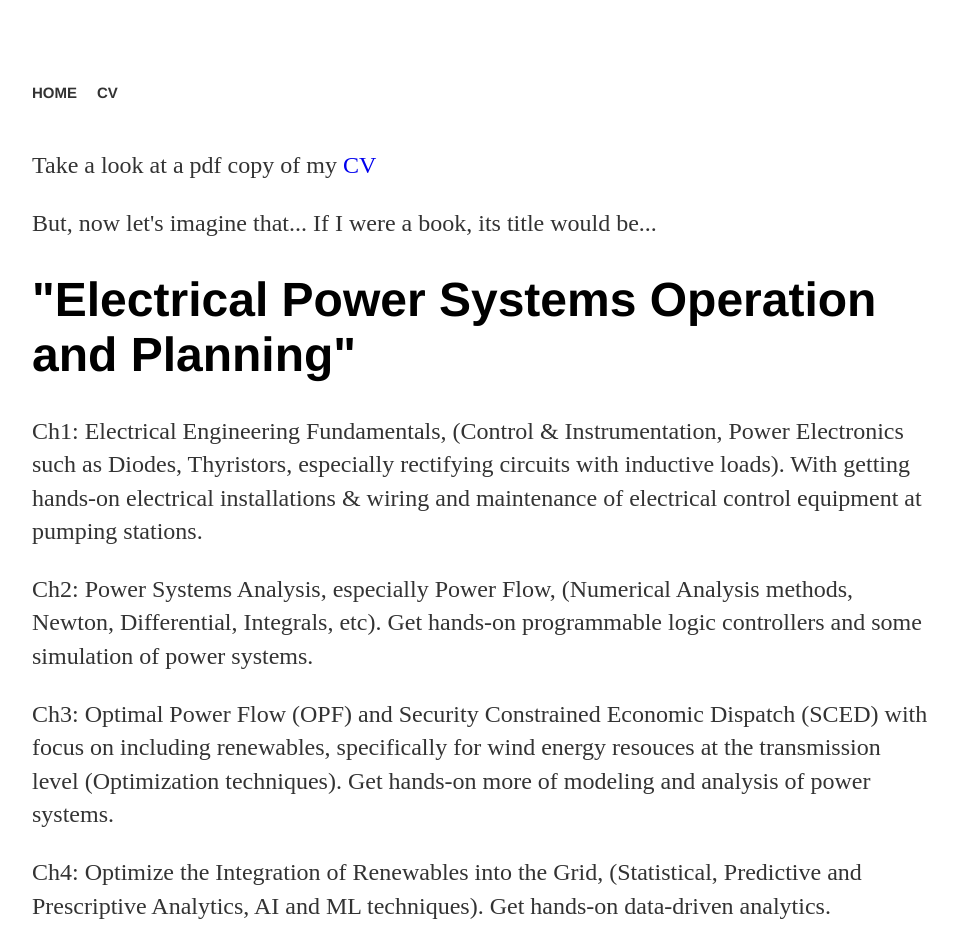
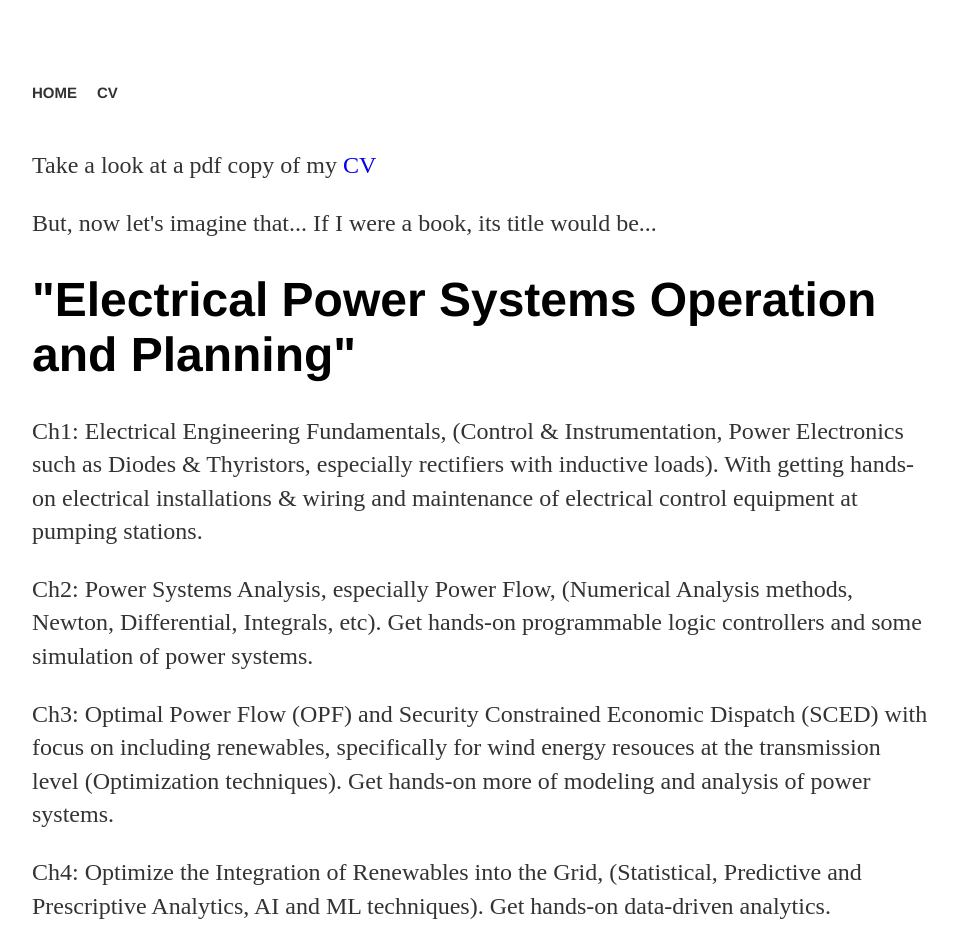
Before and after one commit to MohamedAbuella/MohamedAbuella.github.io, a Jekyll site: the page built from cv/index.html, in a window 1280 px wide. Shown: the top 952 px of the page, without its empty margins (160-1117 px from the left). Built offline with Jekyll 4.4.1, drawn with Linux system fonts in a browser that asks for light colours; nearby versions of some CDN libraries; a script that is not in the unit is left out; comment, search, counter and statistics services are not loaded.

Commit message:
Update index.html

```diff
--- a/cv/index.html
+++ b/cv/index.html
@@ -8,7 +8,7 @@ title: CV
 <p>Take a look at a pdf copy of my <a href="https://github.com/MohamedAbuella/Mohamed-Abuella-Resume/blob/master/Mohamed%20Abuella_Resume.pdf" target="_blank">CV</a>
 
 <p> But, now let's imagine that... If I were a book, its title would be... </p> <h1>"Electrical Power Systems Operation and Planning"</h1>
-<p>Ch1: Electrical Engineering Fundamentals, (Control & Instrumentation, Power Electronics such as Diodes, Thyristors, especially rectifying circuits with inductive loads). With getting hands-on electrical installations & wiring and maintenance of electrical control equipment at pumping stations.</p>
+<p>Ch1: Electrical Engineering Fundamentals, (Control & Instrumentation, Power Electronics such as Diodes & Thyristors, especially rectifiers with inductive loads). With getting hands-on electrical installations & wiring and maintenance of electrical control equipment at pumping stations.</p>
 <p>Ch2: Power Systems Analysis, especially Power Flow, (Numerical Analysis methods, Newton, Differential, Integrals, etc). Get hands-on programmable logic controllers and some simulation of power systems.</p>
 <p>Ch3: Optimal Power Flow (OPF) and Security Constrained Economic Dispatch (SCED) with focus on including renewables, specifically for wind energy resouces at the transmission level (Optimization techniques). Get hands-on more of modeling and analysis of power systems.</p>
 <p>Ch4: Optimize the Integration of Renewables into the Grid,  (Statistical, Predictive and Prescriptive Analytics, AI and ML techniques). Get hands-on data-driven analytics.</p>
```
